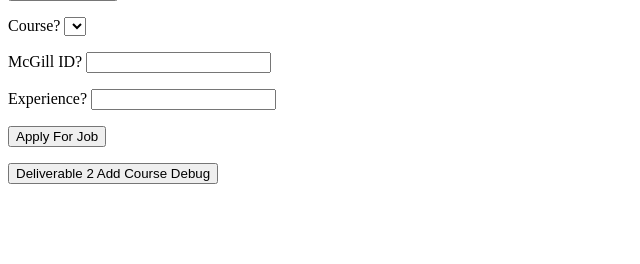
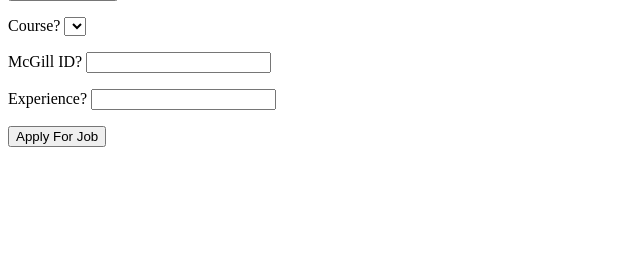
Before and after one commit to hakimamarouche/TAMAS, a PHP site: page / in a window 1280 px wide. Shown: the part 233-497 px from the top of the page, without its empty margins (0-640 px from the left). Run offline with PHP 8.4, Linux system fonts and the light colour scheme; lists and menus that the app fills with data are empty.

Commit message:
Final commit for deliverable 2

```diff
--- a/TeachingAssistantManagementSystemPHP/index.php
+++ b/TeachingAssistantManagementSystemPHP/index.php
@@ -101,9 +101,9 @@
 			<p><input type="submit" value="Apply For Job"/></p>
 		</form>
 
-		<form action="test.php" method="post">
-			<p><input type="submit" value="Deliverable 2 Add Course Debug"/></p>
-		</form>
+<!-- 		<form action="test.php" method="post"> -->
+<!-- 			<p><input type="submit" value="Deliverable 2 Add Course Debug"/></p> -->
+<!-- 		</form> -->
 
 
 	</body>
```
Also changed, not shown: TeachingAssistantManagementSystemPHP/controller/Controller.php (+5 -5 lines).
